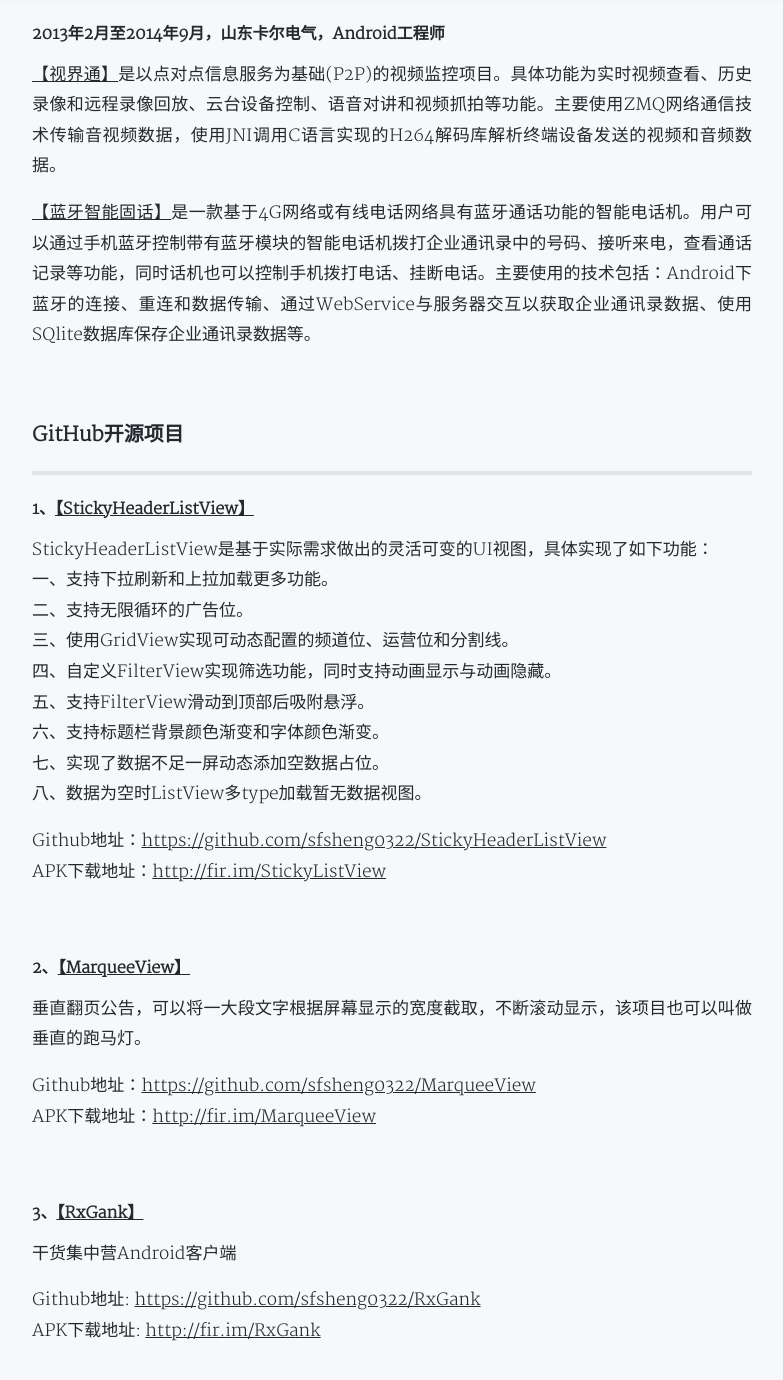
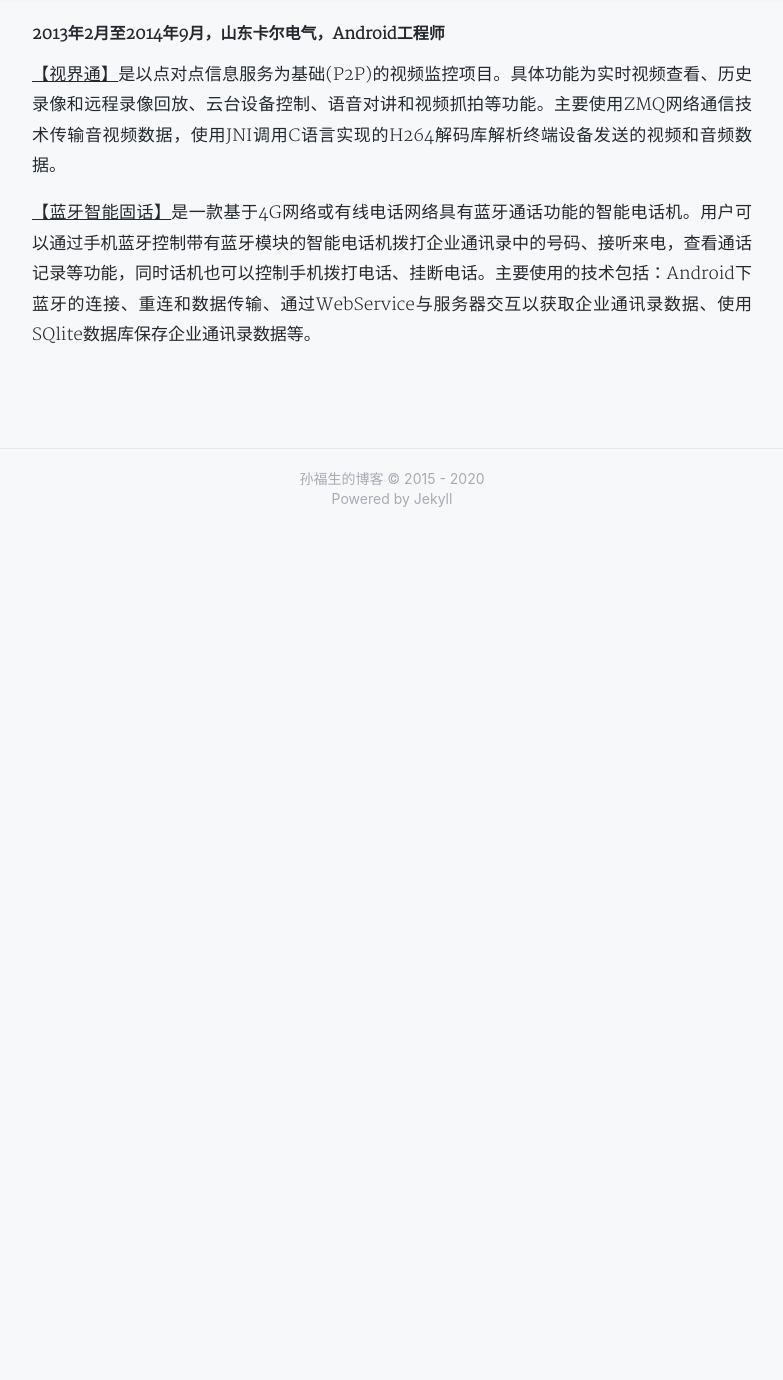
Before and after one commit to sunfusheng/sunfusheng.github.io, a Jekyll site: the page built from resume.md, in a window 1280 px wide and 1400 px high, scrolled down 2663 px. Shown: the top 1380 px of the window, without its empty margins (248-1031 px from the left). Built offline with Jekyll 4.4.1, drawn with Linux system fonts in a browser that asks for light colours; nearby versions of some CDN libraries; a style sheet for code colours, icons or effects is not loaded; after the commit the page ends 3192 px from its top, so only the background shows below that; some of the changed text lies outside the part shown.

Commit message:
modify resume

```diff
--- a/resume.md
+++ b/resume.md
@@ -20,7 +20,7 @@
 
 <br/>
 
-### 四年Android开发经验
+### 六年Android开发经验
 ***
 
 #### 专业技能
@@ -90,72 +90,3 @@
 [【蓝牙智能固话】](http://www.kaer.cn/pro-834.html)是一款基于4G网络或有线电话网络具有蓝牙通话功能的智能电话机。用户可以通过手机蓝牙控制带有蓝牙模块的智能电话机拨打企业通讯录中的号码、接听来电，查看通话记录等功能，同时话机也可以控制手机拨打电话、挂断电话。主要使用的技术包括：Android下蓝牙的连接、重连和数据传输、通过WebService与服务器交互以获取企业通讯录数据、使用SQlite数据库保存企业通讯录数据等。
 
 <br/>
-
-### GitHub开源项目
-***
-
-#### 1、[【StickyHeaderListView】](https://github.com/sfsheng0322/StickyHeaderListView)
-
-StickyHeaderListView是基于实际需求做出的灵活可变的UI视图，具体实现了如下功能：
-一、支持下拉刷新和上拉加载更多功能。
-二、支持无限循环的广告位。
-三、使用GridView实现可动态配置的频道位、运营位和分割线。
-四、自定义FilterView实现筛选功能，同时支持动画显示与动画隐藏。
-五、支持FilterView滑动到顶部后吸附悬浮。
-六、支持标题栏背景颜色渐变和字体颜色渐变。
-七、实现了数据不足一屏动态添加空数据占位。
-八、数据为空时ListView多type加载暂无数据视图。
-
-Github地址：[https://github.com/sfsheng0322/StickyHeaderListView](https://github.com/sfsheng0322/StickyHeaderListView)
-APK下载地址：[http://fir.im/StickyListView](http://fir.im/StickyListView)
-
-<br/>
-
-#### 2、[【MarqueeView】](https://github.com/sfsheng0322/MarqueeView)
-
-垂直翻页公告，可以将一大段文字根据屏幕显示的宽度截取，不断滚动显示，该项目也可以叫做垂直的跑马灯。
-
-Github地址：[https://github.com/sfsheng0322/MarqueeView](https://github.com/sfsheng0322/MarqueeView)
-APK下载地址：[http://fir.im/MarqueeView](http://fir.im/MarqueeView)
-
-<br/>
-
-#### 3、[【RxGank】](https://github.com/sfsheng0322/RxGank)
-
-干货集中营Android客户端
-
-Github地址: [https://github.com/sfsheng0322/RxGank](https://github.com/sfsheng0322/RxGank)
-APK下载地址: [http://fir.im/RxGank](http://fir.im/RxGank)
-
-<br/>
-
-#### 4、[【GlideImageView】](https://github.com/sfsheng0322/GlideImageView)
-
-该库是基于[Glide](https://github.com/bumptech/glide) V4.0设计的，实现如下特性:
-1、通过提供的属性可以设置图片的圆角、边框。
-2、可以设置点击触摸图片时的颜色、透明度。
-3、一行代码加载来自网络、res、SDCard中的图片，可加载成圆形。
-4、可以监听加载图片时的进度。
-
-Github地址: [https://github.com/sfsheng0322/GlideImageView](https://github.com/sfsheng0322/GlideImageView)
-APK下载地址: [http://fir.im/GlideImageView](http://fir.im/GlideImageView)
-
-<br/>
-
-### 教育背景
-***
-
-● 2009年9月至2013年6月，山东工商学院，本科，自动化专业
-● 英语CET4
-● 全国大学生电子设计大赛优秀奖
-● 校智能车比赛二等奖
-● 有嵌入式软件开发和PCB绘制基础
-
-<br/>
-
-### 兴趣爱好
-***
-
-● 喜欢写博客和小应用程序
-● 爱看书，爱运动，喜欢旅行
-● 工作踏实认真，有钻研精神，接受能力强
```
Also changed, not shown: other parts of resume.md (+1 -1 lines), about.md (+1 -5 lines).
